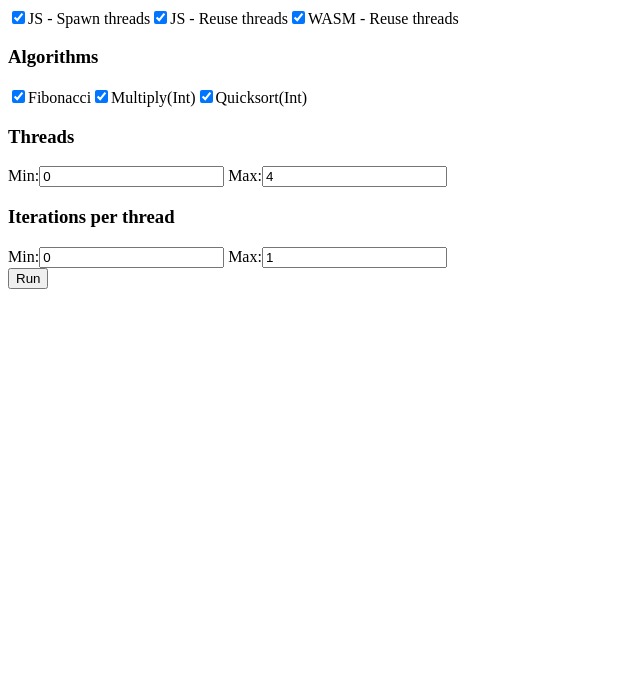
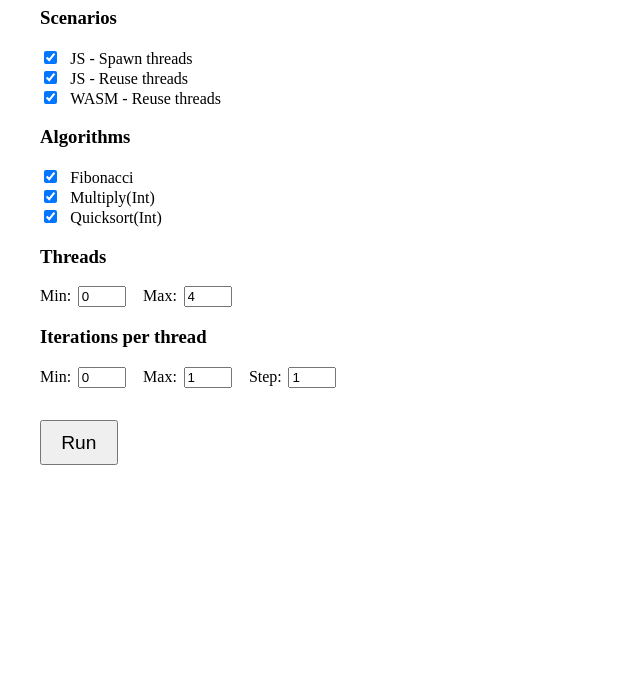
Before and after one commit to lumen/threading-benchmarks, a website: page dist/index.html in a window 1280 px wide. Shown: the part 113-800 px from the top of the page, without its empty margins (0-640 px from the left). Drawn offline with Linux system fonts and the light colour scheme; files whose address does not match are found by name.

Commit message:
Add minimal styling + iteration step setting

```diff
--- /dev/null
+++ b/dist/app.css
@@ -0,0 +1,27 @@
+body {
+  padding: 2em;
+}
+
+section.controls {
+  margin: 2em 0;
+}
+
+ul {
+  list-style: none;
+  padding-left: 0;
+}
+
+.inputs input[type="checkbox"] {
+  margin-right: 1em;
+}
+
+.inputs input[type="number"] {
+  width: 3em;
+  margin-left: 0.5em;
+  margin-right: 1em;
+}
+
+button {
+  font-size: 120%;
+  padding: 0.5em 1em;
+}
--- a/dist/index.html
+++ b/dist/index.html
@@ -1,9 +1,8 @@
 <!DOCTYPE html>
 <html>
+  <head>
     <title>Multithreaded test</title>
-  <body>
-    <h1>Multithreading test</h1>
-    <!-- app.html -->
+    <link href="app.css" rel="stylesheet" type="text/css">
     <script type="text/javascript">
       // Settings for emscripten `Module`
       var Module = {
@@ -46,6 +45,7 @@
       function renderScenarios() {
         let container = document.getElementById("scenarios");
         for (let i = SCENARIO_FIRST; i <= SCENARIO_LAST; i++) {
+          let li = document.createElement("li");
           let input = document.createElement("input");
           input.id = `scenario${i}`;
           input.type = "checkbox";
@@ -53,14 +53,16 @@
           let label = document.createElement("label");
           label.htmlFor = `scenario${i}`;
           label.innerText = scenarioName(i);
-          container.appendChild(input);
-          container.appendChild(label);
+          li.appendChild(input);
+          li.appendChild(label);
+          container.appendChild(li);
         }
       }
 
       function renderAlgorithms() {
         let container = document.getElementById("algorithms");
         for (let i = ALGORITHM_FIRST; i <= ALGORITHM_LAST; i++) {
+          let li = document.createElement("li");
           let input = document.createElement("input");
           input.id = `alg${i}`;
           input.type = "checkbox";
@@ -68,8 +70,9 @@
           let label = document.createElement("label");
           label.htmlFor = `alg${i}`;
           label.innerText = algorithmName(i);
-          container.appendChild(input);
-          container.appendChild(label);
+          li.appendChild(input);
+          li.appendChild(label);
+          container.appendChild(li);
         }
       }
 
@@ -102,8 +105,11 @@
         let maxIterations = parseInt(
           document.getElementById("maxIterations").value
         );
+        let step = parseInt(
+          document.getElementById("stepIterations").value
+        );
         let iterations = [];
-        for (let i = minIterations; i <= maxIterations; i++) {
+        for (let i = minIterations; i <= maxIterations; i += step) {
           iterations.push(i);
         }
         return iterations;
@@ -189,30 +195,37 @@
         })();
       });
     </script>
-
+  </head>
+  <body>
+    <h1>Multithreading test</h1>
     <section>
       <h3>Scenarios</h3>
-      <div id="scenarios" />
+      <ul id="scenarios" class="inputs" />
     </section>
 
     <section>
       <h3>Algorithms</h3>
-        <div id="algorithms" />
+      <ul id="algorithms" class="inputs" />
     </section>
 
     <section>
       <h3>Threads</h3>
+      <section class="inputs">
         <label>Min:</label><input type="number" id="minThreads" value="0" />
         <label>Max:</label><input type="number" id="maxThreads" value="4" />
+      </section>
     </section>
 
     <section>
       <h3>Iterations per thread</h3>
+      <section class="inputs">
         <label>Min:</label><input type="number" id="minIterations" value="0" />
         <label>Max:</label><input type="number" id="maxIterations" value="1" />
+        <label>Step:</label><input type="number" id="stepIterations" value="1" />
+      </section>
     </section>
 
-    <section>
+    <section class="controls">
       <button id="run">Run</button>
     </section>
   </body>
```
Lines whose indentation alone changed are shown as unchanged.
